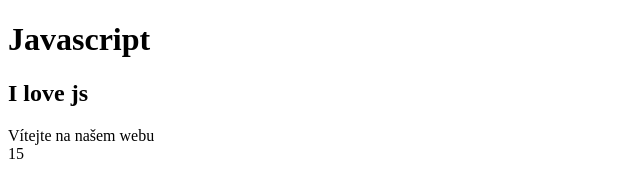
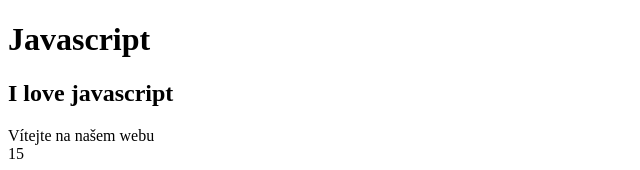
Before and after one commit to teruvojtiskova-commits/Czechit-git, a plain HTML site: page index.html in a window 1280 px wide. Shown: the top 170 px of the page, without its empty margins (0-640 px from the left). Drawn offline with Linux system fonts and the light colour scheme.

Commit message:
Toto je dlouhá commit zpráva a chci ji napsat

```diff
--- a/index.html
+++ b/index.html
@@ -9,6 +9,6 @@
   </head>
   <body>
     <h1>Javascript</h1>
-    <h2>I love js</h2>
+    <h2>I love javascript</h2>
   </body>
 </html>
```
